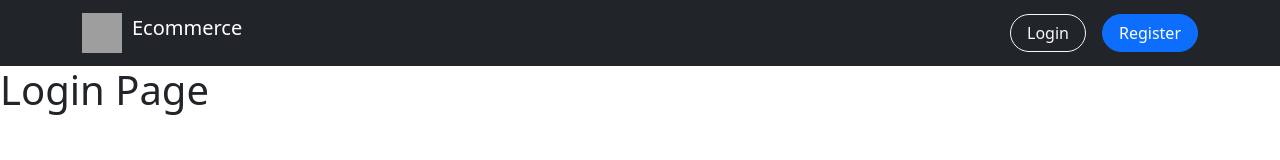
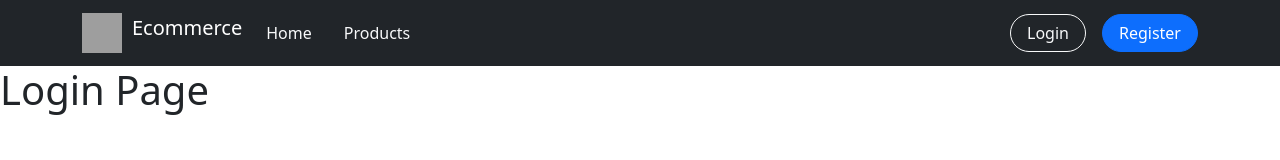
Before and after one commit to OmeshSachethana/EAD-Web, a React (Create React App) app in the folder frontend/: page /login in a window 1280 px wide. Shown: the top 160 px of the page. Built offline with nearby package versions, Linux system fonts and the light colour scheme; grey boxes are pictures that could not be loaded.

Commit message:
Navbar updated

```diff
--- a/frontend/src/components/Navbar.js
+++ b/frontend/src/components/Navbar.js
@@ -18,7 +18,6 @@ const MyNavbar = () => {
   return (
     <Navbar bg="dark" variant="dark" expand="lg">
       <Container>
-        {/* Adjusting the Navbar.Brand to remove the duplicate text */}
         <Navbar.Brand as={Link} to="/">
           <img
             src="/logo.png"
@@ -32,6 +31,18 @@ const MyNavbar = () => {
         </Navbar.Brand>
         <Navbar.Toggle aria-controls="basic-navbar-nav" />
         <Navbar.Collapse id="basic-navbar-nav">
+          <Nav className="me-auto">
+            <Nav.Item className="me-3">
+              <Nav.Link as={Link} to="/" className="text-light">
+                Home
+              </Nav.Link>
+            </Nav.Item>
+            <Nav.Item className="me-3">
+              <Nav.Link as={Link} to="/products" className="text-light">
+                Products
+              </Nav.Link>
+            </Nav.Item>
+          </Nav>
           <Nav className="ms-auto">
             {token ? (
               <>
```
